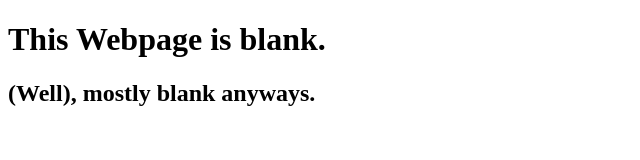
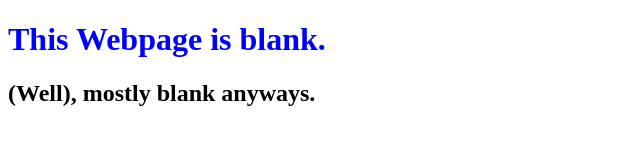
Before and after one commit to jwmeta/0main_openSAP_repo, a plain HTML site: page index.html in a window 1280 px wide. Shown: the whole page, without its empty margins (0-640 px from the left). Drawn offline with Linux system fonts and the light colour scheme.

Commit message:
blue color

```diff
--- a/index.html
+++ b/index.html
@@ -4,7 +4,7 @@
         <meta http-equiv="Content-Type" content="text/hmtl; charset=utf-8"/>
     </head>
     <body>
-        <h1>This Webpage is blank.</h1>
+        <h1 style= "color: blue">This Webpage is blank.</h1>
         <h2> (Well), mostly blank anyways.</h2>
     </body>
 </html>
```
